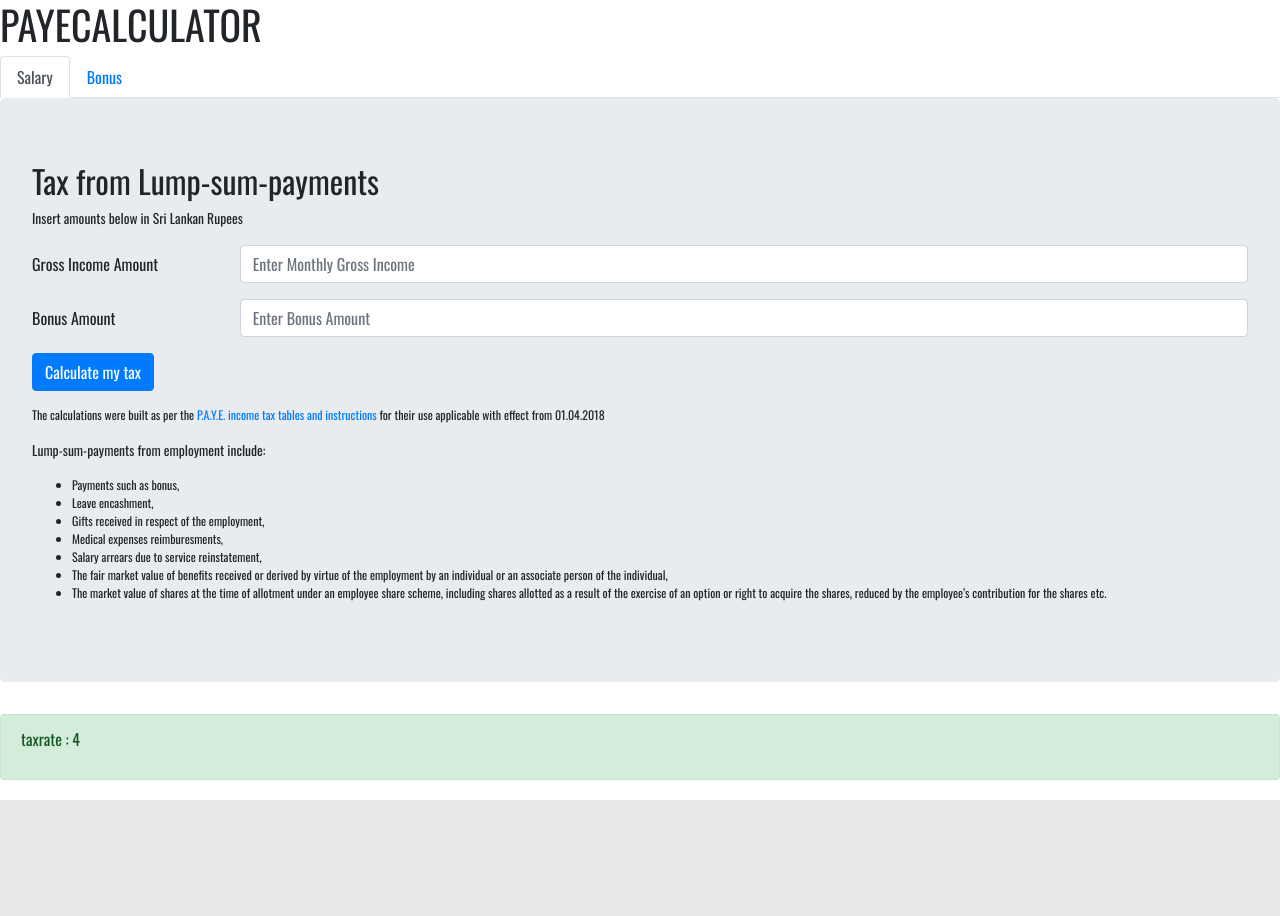
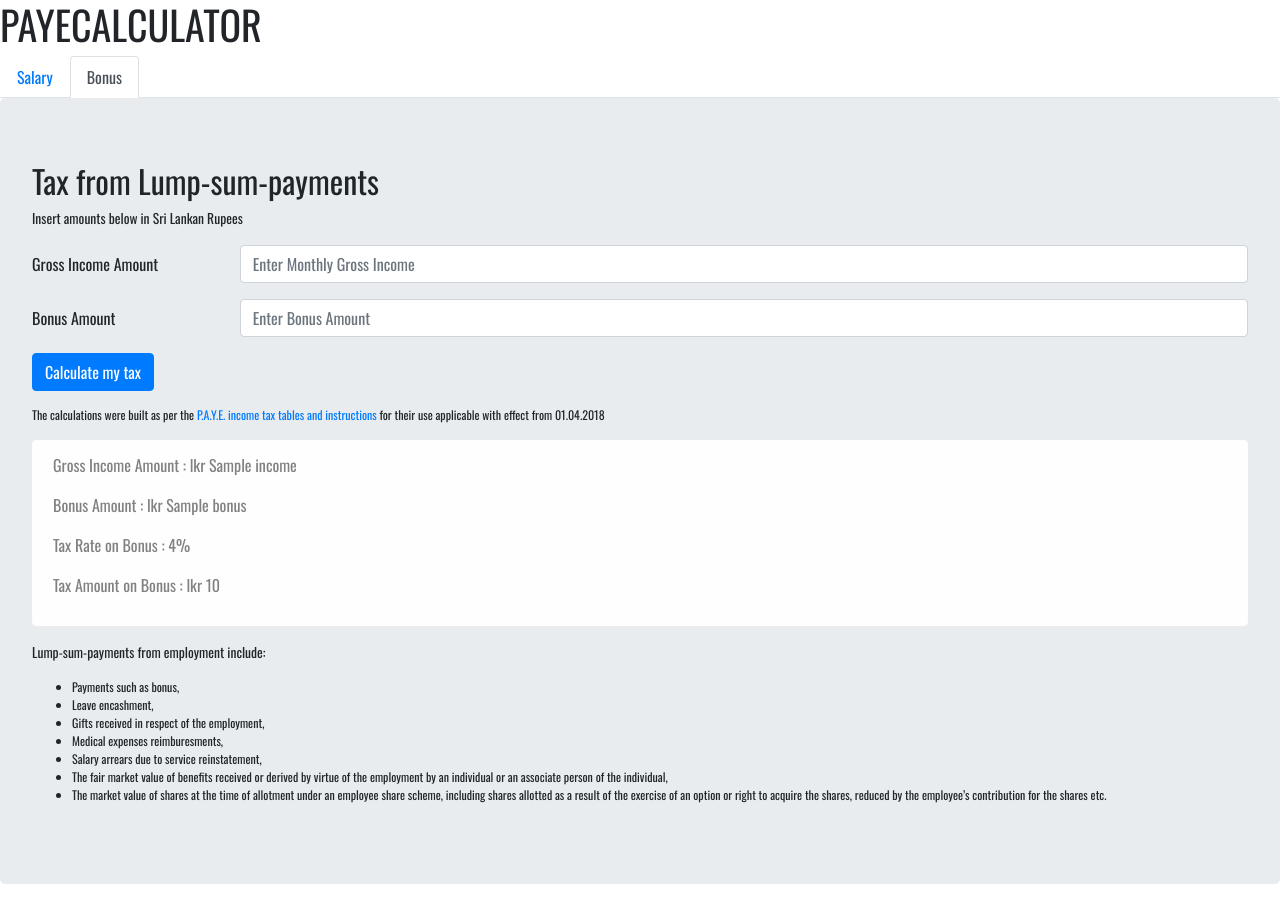
Before and after one commit to asela1982/paye, a Flask app: template templates/bonus_return.html in a window 1280 px wide. Before the commit the page ends 800 px from the top, so only its background shows below. Run offline with Flask 2, Linux system fonts and the light colour scheme; the template is opened without the code that fills it: most values are stand-ins (such as "Sample title", 1, 10 or a date in 2020); some libraries are stand-ins or nearby versions.

Commit message:
add bonus module

```diff
--- a/app.py
+++ b/app.py
@@ -5,14 +5,17 @@ from flask import (
     jsonify,
     request,
     redirect,
-url_for)
+    url_for)
+
+import pandas as pd
+import pymysql
+import operator
 
 import taxpackage.salary as tx
-import taxpackage
 
 
 # Flask setup
-app = Flask(__name__) # create the flask app
+app = Flask(__name__)  # create the flask app
 
 
 @app.route("/")
@@ -23,11 +26,12 @@ def home():
 @app.route("/salary", methods=["GET", "POST"])
 def salary():
 
-    if request.method == 'POST': #this block is only entered when the form is submitted
-        income = int(request.form["incomeInput"])
-        tax = int(tx.tax_salary(income))
-        percent = "%.2f" % round((tax/income),2)
-        return render_template("salary_return.html",tax = tax, income = income, percent= percent)
+    if request.method == 'POST':  # this block is only entered when the form is submitted
+        income = float(request.form["incomeInput"])
+        print(request.form["incomeInput"])
+        tax = float(tx.tax_salary(income))
+        percent = "%.2f" % round((tax/income), 2)
+        return render_template("salary_return.html", tax=tax, income=income, percent=percent)
 
     return render_template("salary.html")
 
@@ -35,14 +39,16 @@ def salary():
 @app.route("/bonus", methods=["GET", "POST"])
 def bonus():
 
-    if request.method == 'POST': #this block is only entered when the form is submitted
-        income = int(request.form["incomeInput"])
-        bonus = int(request.form["lumpsumInput"])
-        rate = int(tx.tax_bonus(income,bonus))
-        return render_template("bonus_return.html",rate = rate)
+    if request.method == 'POST':  # this block is only entered when the form is submitted
+        income = float(request.form["incomeInput"])
+        bonus = float(request.form["lumpsumInput"])
+        rate = tx.tax_bonus(income, bonus)
+        tax = bonus*(rate/100)
+        return render_template("bonus_return.html", income=income, bonus=bonus, rate=rate, tax=tax)
 
     return render_template("bonus.html")
 
 
 if __name__ == "__main__":
-    app.run(debug=True, host='0.0.0.0', port=8080) #run app in debug mode in port 5000
+    # run app in debug mode in port 5000
+    app.run(debug=True, host='0.0.0.0', port=8070)
--- a/requirements.txt
+++ b/requirements.txt
@@ -4,4 +4,10 @@ gunicorn==19.9.0
 itsdangerous==1.1.0
 Jinja2==2.10
 MarkupSafe==1.1.0
+numpy==1.15.4
+pandas==0.23.4
+PyMySQL==0.9.3
+python-dateutil==2.7.5
+pytz==2018.7
+six==1.12.0
 Werkzeug==0.14.1
--- a/static/app.js
+++ b/static/app.js
@@ -1,5 +1,5 @@
 
-function validateForm(){
+function validateForm() {
   var fields = ["incomeInput"]
 
   var i, l = fields.length;
--- a/templates/bonus_return.html
+++ b/templates/bonus_return.html
@@ -24,12 +24,13 @@
 
     <ul class="nav nav-tabs">
         <li class="nav-item">
-            <a class="nav-link active" href="{{url_for('salary')}}">Salary</a>
+            <a class="nav-link" href="{{url_for('salary')}}">Salary</a>
         </li>
         <li class="nav-item">
-            <a class="nav-link" href="{{url_for('bonus')}}">Bonus</a>
+            <a class="nav-link active" href="{{url_for('bonus')}}">Bonus</a>
         </li>
     </ul>
+
 
     <div class="jumbotron">
 
@@ -43,16 +44,14 @@
             <div class="form-group row">
                 <label for="incomeInput" class="col-sm-2 col-form-label">Gross Income Amount</label>
                 <div class="col-sm-10">
-                    <input type="number" min="0.00" class="form-control" id="incomeInput" name="incomeInput"
-                        placeholder="Enter Monthly Gross Income">
+                    <input type="number" min="0.00" step="0.01" class="form-control" name="incomeInput" placeholder="Enter Monthly Gross Income">
                 </div>
             </div>
 
             <div class="form-group row">
                 <label for="lumpsumInput" class="col-sm-2 col-form-label">Bonus Amount</label>
                 <div class="col-sm-10">
-                    <input type="number" min="0.00" class="form-control" id="lumpsumInput" name="incomeInput"
-                        placeholder="Enter Bonus Amount">
+                    <input type="number" min="0.00" step="0.01" class="form-control" name="lumpsumInput" placeholder="Enter Bonus Amount">
                 </div>
             </div>
 
@@ -63,6 +62,14 @@
                 income tax tables and instructions</a> for their use
             applicable with effect
             from 01.04.2018 </p>
+
+        <div class="alert alert-light" role="alert">
+            <p>Gross Income Amount : lkr {{income}}</p>
+            <p>Bonus Amount : lkr {{bonus}}</p>
+            <p>Tax Rate on Bonus : {{rate}}%</p>
+            <p>Tax Amount on Bonus : lkr {{tax}}</p>
+        </div>
+
 
         <p style="font-size: 85%">Lump-sum-payments from employment include:</p>
 
@@ -82,9 +89,8 @@
 
     </div>
 
-    <div class="alert alert-success" role="alert">
-        <p>taxrate : {{rate}}</p>
-    </div>
+
+
 
     <!-- js -->
     <script src="{{ url_for('static', filename='app.js') }}"></script>
```
Also changed, not shown: taxpackage/salary.py (+24 -2 lines), templates/bonus.html (+11 -6 lines), templates/salary.html (+6 -6 lines), templates/salary_return.html (+10 -7 lines). Lines whose indentation alone changed are shown as unchanged.
